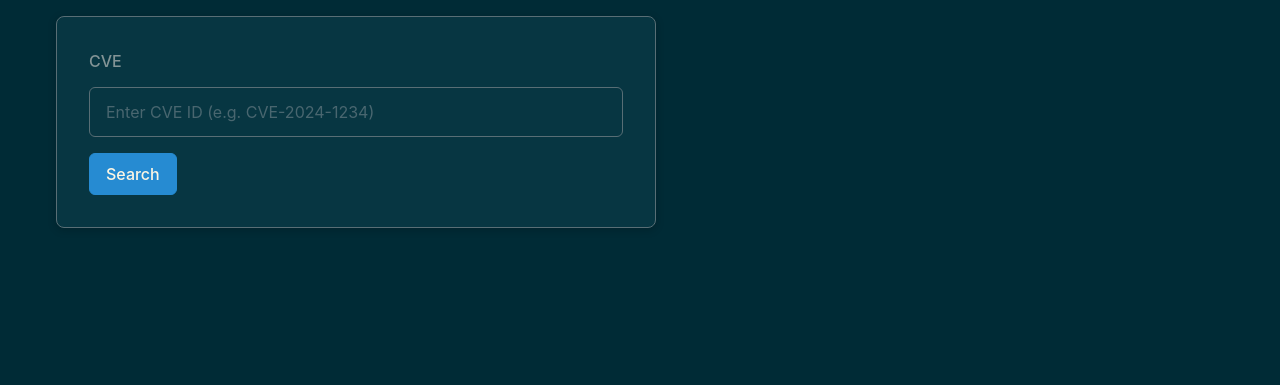
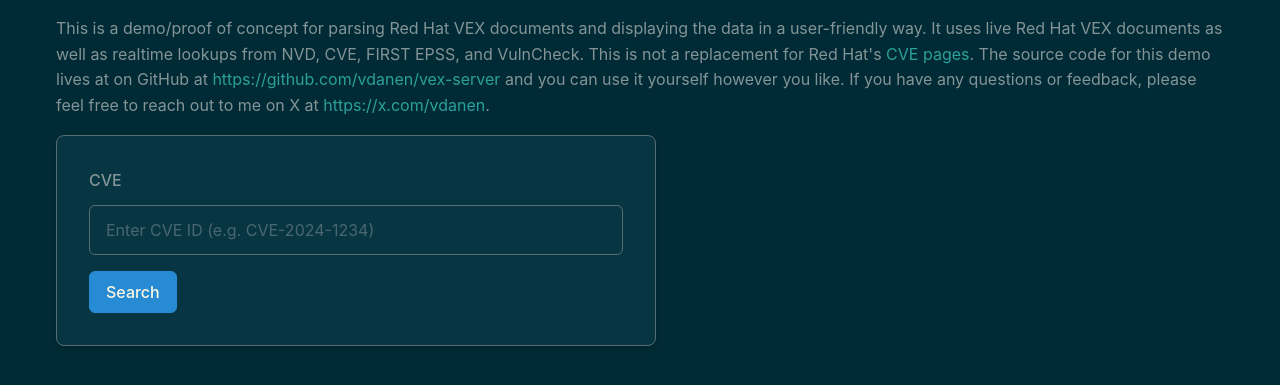
Before and after one commit to vdanen/vex-server, a Python web app: template app/templates/search.html in a window 1280 px wide. Shown: the part 223-608 px from the top of the page. Run offline with Jinja, Linux system fonts and the light colour scheme; the template is opened without the code that fills it, so the values that code supplies are empty.

Commit message:
explain this things purpose

```diff
--- a/app/templates/search.html
+++ b/app/templates/search.html
@@ -5,6 +5,13 @@
 {% endblock %}
 
 {% block content %}
+<p>This is a demo/proof of concept for parsing Red Hat VEX documents and displaying the data in a user-friendly way.
+  It uses live Red Hat VEX documents as well as realtime lookups from NVD, CVE, FIRST EPSS, and VulnCheck.
+  This is not a replacement for Red Hat's <a href="https://access.redhat.com/security/security-updates/cve/">CVE pages</a>.  The source code for this demo lives at
+  on GitHub at <a href="https://github.com/vdanen/vex-server">https://github.com/vdanen/vex-server</a> and you can use it yourself however you like.
+  If you have any questions or feedback, please feel free to reach out to me on X at <a href="https://x.com/vdanen">https://x.com/vdanen</a>.
+</p>
+
 <form method="post" action="/cve" class="mt-3">
     <div class="mb-3">
         <label for="cve" class="form-label">CVE</label>
```
